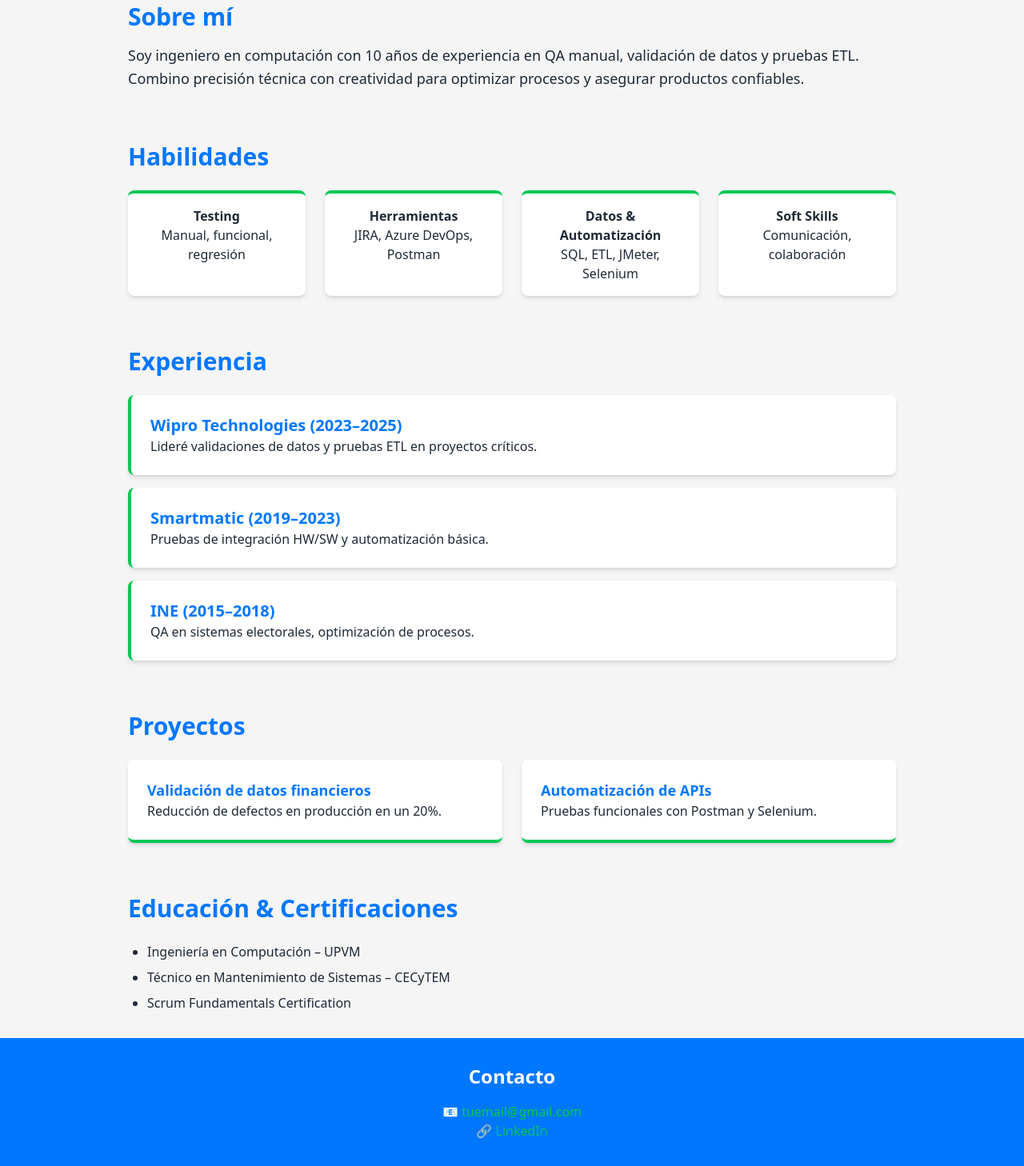
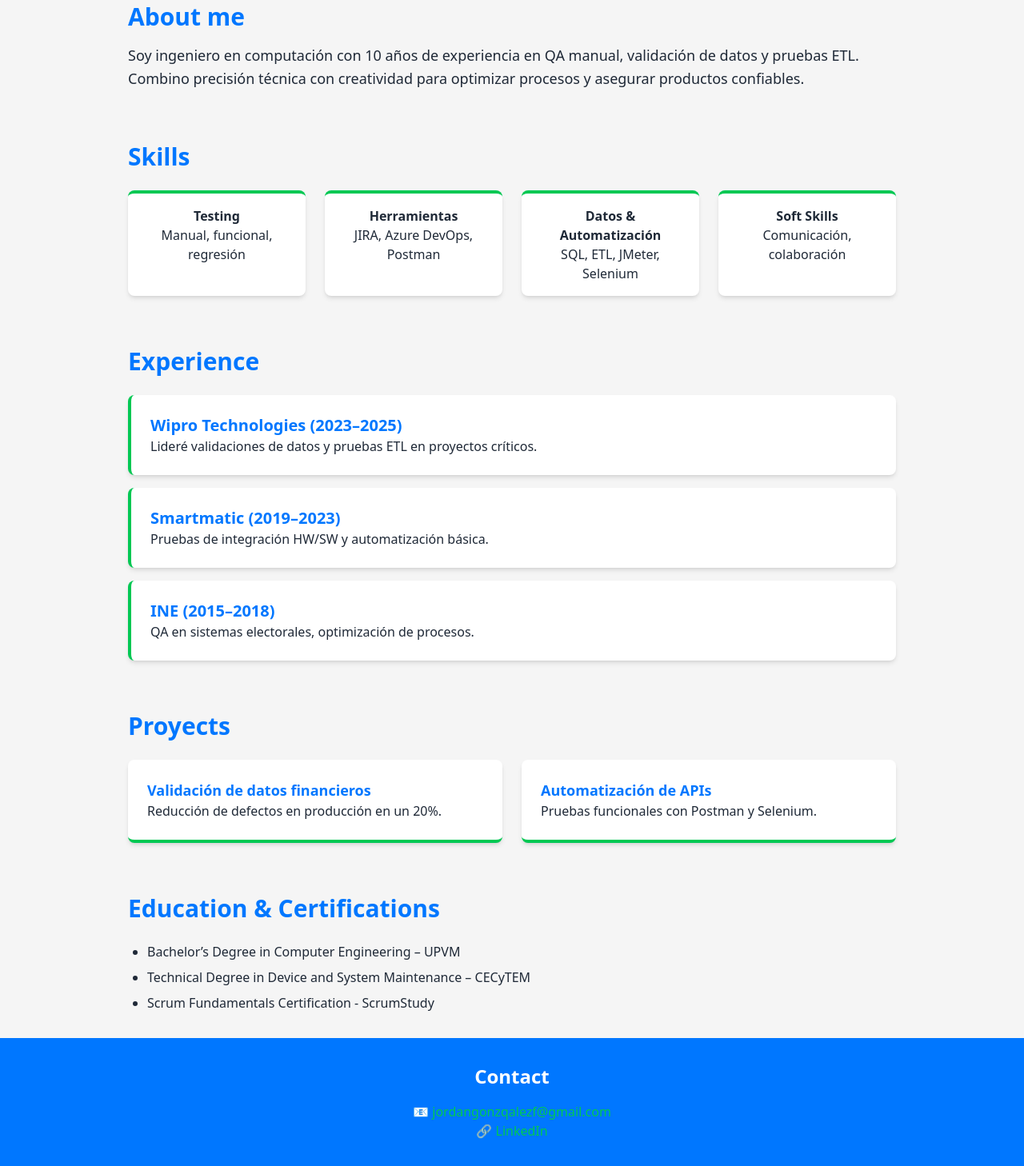
Before and after one commit to jordangonzalezf-wq/portfolio, a plain HTML site: page index.html in a window 1280 px wide. Shown: the part 257-1715 px from the top of the page at 80% size. Drawn offline with nearby package versions, Linux system fonts and the light colour scheme.

Commit message:
Update index.html

```diff
--- a/index.html
+++ b/index.html
@@ -25,19 +25,19 @@
   <!-- Header -->
   <header class="bg-azulQA text-white text-center py-12 shadow-lg">
     <h1 class="text-4xl font-bold">Jordan González Figueroa</h1>
-    <p class="text-xl mt-2">Senior QA Engineer | Data Validation & ETL Testing</p>
-    <a href="#contacto" class="mt-4 inline-block bg-verdeQA hover:bg-green-600 text-white px-6 py-2 rounded-lg transition">Contáctame</a>
+    <p class="text-xl mt-2">Senior QA Engineer | Manual & Functional Testing · ETL Validation · Defect Management | SQL · Postman</p>
+    <a href="#contacto" class="mt-4 inline-block bg-verdeQA hover:bg-green-600 text-white px-6 py-2 rounded-lg transition">Contact me</a>
   </header>
 
   <!-- Sobre mí -->
   <section class="max-w-5xl mx-auto p-8">
-    <h2 class="text-3xl font-semibold text-azulQA mb-4">Sobre mí</h2>
+    <h2 class="text-3xl font-semibold text-azulQA mb-4">About me</h2>
     <p class="text-lg leading-relaxed">Soy ingeniero en computación con 10 años de experiencia en QA manual, validación de datos y pruebas ETL. Combino precisión técnica con creatividad para optimizar procesos y asegurar productos confiables.</p>
   </section>
 
   <!-- Habilidades -->
   <section class="max-w-5xl mx-auto p-8">
-    <h2 class="text-3xl font-semibold text-azulQA mb-6">Habilidades</h2>
+    <h2 class="text-3xl font-semibold text-azulQA mb-6">Skills</h2>
     <div class="grid grid-cols-2 md:grid-cols-4 gap-6 text-center">
       <div class="bg-white shadow-md p-4 rounded-lg hover:scale-105 transition border-t-4 border-verdeQA"><strong>Testing</strong><br>Manual, funcional, regresión</div>
       <div class="bg-white shadow-md p-4 rounded-lg hover:scale-105 transition border-t-4 border-verdeQA"><strong>Herramientas</strong><br>JIRA, Azure DevOps, Postman</div>
@@ -48,7 +48,7 @@
 
   <!-- Experiencia -->
   <section class="max-w-5xl mx-auto p-8">
-    <h2 class="text-3xl font-semibold text-azulQA mb-6">Experiencia</h2>
+    <h2 class="text-3xl font-semibold text-azulQA mb-6">Experience</h2>
     <div class="space-y-4">
       <div class="bg-white shadow-md p-6 rounded-lg hover:shadow-xl transition border-l-4 border-verdeQA">
         <h3 class="font-bold text-xl text-azulQA">Wipro Technologies (2023–2025)</h3>
@@ -67,7 +67,7 @@
 
   <!-- Proyectos -->
   <section class="max-w-5xl mx-auto p-8">
-    <h2 class="text-3xl font-semibold text-azulQA mb-6">Proyectos</h2>
+    <h2 class="text-3xl font-semibold text-azulQA mb-6">Proyects</h2>
     <div class="grid md:grid-cols-2 gap-6">
       <div class="bg-white shadow-md p-6 rounded-lg hover:scale-105 transition border-b-4 border-verdeQA">
         <h3 class="font-bold text-lg text-azulQA">Validación de datos financieros</h3>
@@ -82,19 +82,19 @@
 
   <!-- Educación -->
   <section class="max-w-5xl mx-auto p-8">
-    <h2 class="text-3xl font-semibold text-azulQA mb-6">Educación & Certificaciones</h2>
+    <h2 class="text-3xl font-semibold text-azulQA mb-6">Education & Certifications</h2>
     <ul class="list-disc pl-6 space-y-2">
-      <li>Ingeniería en Computación – UPVM</li>
-      <li>Técnico en Mantenimiento de Sistemas – CECyTEM</li>
-      <li>Scrum Fundamentals Certification</li>
+      <li>Bachelor’s Degree in Computer Engineering – UPVM</li>
+      <li>Technical Degree in Device and System Maintenance – CECyTEM</li>
+      <li>Scrum Fundamentals Certification - ScrumStudy</li>
     </ul>
   </section>
 
   <!-- Contacto -->
   <section id="contacto" class="bg-azulQA text-white text-center py-8">
-    <h2 class="text-2xl font-semibold mb-4">Contacto</h2>
-    <p>📧 <a href="mailto:tuemail@gmail.com" class="text-verdeQA">tuemail@gmail.com</a></p>
-    <p>🔗 <a href="https://linkedin.com/in/tuusuario" class="text-verdeQA">LinkedIn</a></p>
+    <h2 class="text-2xl font-semibold mb-4">Contact</h2>
+    <p>📧 <a href="mailto:jordangonzalezf@gmail.com" class="text-verdeQA">jordangonzqalezf@gmail.com</a></p>
+    <p>🔗 <a href="www.linkedin.com/in/jordanqa" class="text-verdeQA">LinkedIn</a></p>
   </section>
 
 </body>
```
